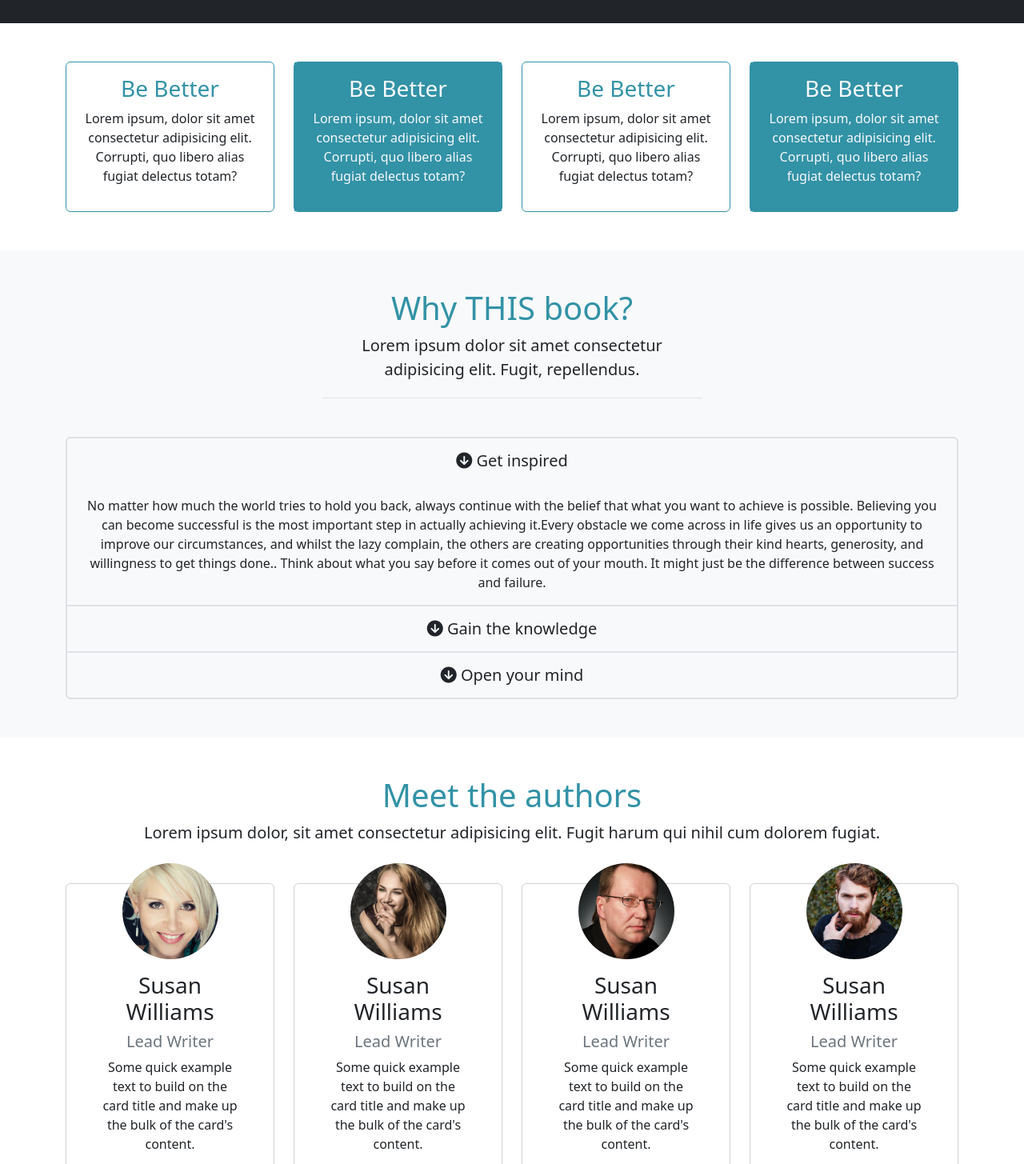
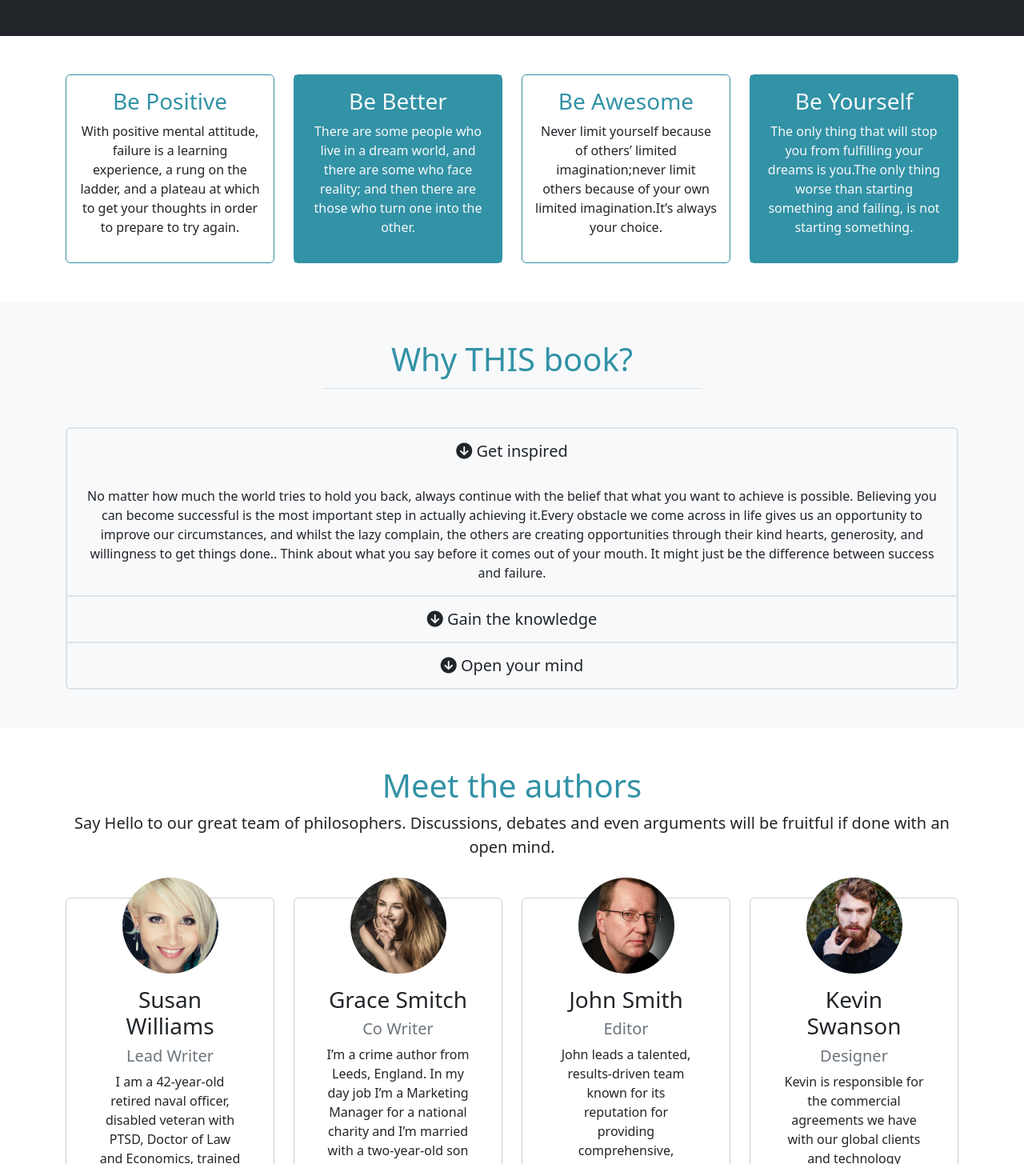
Before and after one commit to JamilIrshad/Muzika, a plain HTML site: page index.html in a window 1280 px wide. Shown: the part 690-2145 px from the top of the page at 80% size. Drawn offline with nearby package versions, Linux system fonts and the light colour scheme.

Commit message:
Completed the content of the website and updated the readme.md

```diff
--- a/css/style.css
+++ b/css/style.css
@@ -37,6 +37,11 @@ body {
     height: 80%;
 }
 
+.mb-resp {
+    margin-bottom: 1rem;
+  }
+
+
 .btn-mine {
     background-color: var(--dark-overlay);
 }
--- a/index.html
+++ b/index.html
@@ -27,7 +27,8 @@
                     You have successfully subscribed to our newsletter. Thank you for your interest in our book.
                 </div>
                 <div class="modal-footer">
-                    <button type="button" class="btn btn-secondary btn-mine text-light" data-bs-dismiss="modal" data-bs-target="#exampleModal">Acknowledge</button>
+                    <button type="button" class="btn btn-secondary btn-mine text-light" data-bs-dismiss="modal"
+                        data-bs-target="#exampleModal">Acknowledge</button>
                 </div>
             </div>
         </div>
@@ -84,7 +85,7 @@
                 <div class="row">
                     <div class="col-md-6">
                         <h1 class="display-2 pt-4 ">Do what you dream of...</h1>
-                        <p class="lead">Lorem ipsum dolor sit amet consectetur adipisicing elit. Odio, dolor.</p>
+                        <p class="lead">Dreams don't come true; they are true! Take action now !!</p>
 
                         <button class="btn btn-lg btn-outline-secondary text-light border-white"><i
                                 class="fa fa-arrow-right" aria-hidden="true"></i> Read More</button>
@@ -122,47 +123,48 @@
     <section class="py-5">
         <div class="container">
             <div class="row">
-                <div class="col-md-3">
+                <div class="col-md-3 d-flex align-items-stretch">
                     <div class="card mine-border text-center">
                         <div class="card-body">
                             <h3 class="text-mine">
-                                Be Better
+                                Be Positive
                             </h3>
-                            <p>Lorem ipsum, dolor sit amet consectetur adipisicing elit. Corrupti, quo libero alias
-                                fugiat delectus totam?</p>
+                            <p>
+                                With positive mental attitude, failure is a learning experience, a rung on the ladder,
+                                and a plateau at which to get your thoughts in order to prepare to try again.</p>
                         </div>
                     </div>
                 </div>
-                <div class="col-md-3">
+                <div class="col-md-3 d-flex align-items-stretch">
                     <div class="card mine-border text-center">
                         <div class="card-body text-light bg-mine">
                             <h3>
                                 Be Better
                             </h3>
-                            <p>Lorem ipsum, dolor sit amet consectetur adipisicing elit. Corrupti, quo libero alias
-                                fugiat delectus totam?</p>
+                            <p>There are some people who live in a dream world, and there are some who face reality; and
+                                then there are those who turn one into the other.</p>
                         </div>
                     </div>
                 </div>
-                <div class="col-md-3">
+                <div class="col-md-3 d-flex align-items-stretch">
                     <div class="card mine-border text-center">
                         <div class="card-body">
                             <h3 class="text-mine">
-                                Be Better
+                                Be Awesome
                             </h3>
-                            <p>Lorem ipsum, dolor sit amet consectetur adipisicing elit. Corrupti, quo libero alias
-                                fugiat delectus totam?</p>
+                            <p>Never limit yourself because of others’ limited imagination;never limit others because of
+                                your own limited imagination.It’s always your choice.</p>
                         </div>
                     </div>
                 </div>
-                <div class="col-md-3">
+                <div class="col-md-3 d-flex align-items-stretch">
                     <div class="card mine-border text-center">
                         <div class="card-body text-light bg-mine">
                             <h3>
-                                Be Better
+                                Be Yourself
                             </h3>
-                            <p>Lorem ipsum, dolor sit amet consectetur adipisicing elit. Corrupti, quo libero alias
-                                fugiat delectus totam?</p>
+                            <p>The only thing that will stop you from fulfilling your dreams is you.The only thing worse
+                                than starting something and failing, is not starting something.</p>
                         </div>
                     </div>
                 </div>
@@ -174,13 +176,10 @@
     <section id="about" class="py-5 bg-light">
         <div class="container text-center mb-5">
             <div class="row justify-content-center">
-                <div class="col-5 border-bottom">
+                <div class="col-5 border-bottom pb-1">
                     <h1 class="text-mine">
                         Why THIS book?
                     </h1>
-                    <p class="lead pb-1">
-                        Lorem ipsum dolor sit amet consectetur adipisicing elit. Fugit, repellendus.
-                    </p>
                 </div>
             </div>
         </div>
@@ -211,13 +210,12 @@
                     </h5>
                     <div id="collapseTwo" class="accordion-collapse collapse" data-bs-parent="#accordion">
                         <div class="accordion-body">
-                            No matter how much the world tries to hold you back, always continue with the belief that
-                            what you want to achieve is possible. Believing you can become successful is the most
-                            important step in actually achieving it.Every obstacle we come across in life gives us an
-                            opportunity to improve our circumstances, and whilst the lazy complain, the others are
-                            creating opportunities through their kind hearts, generosity, and willingness to get things
-                            done.. Think about what you say before it comes out of your mouth. It might just be the
-                            difference between success and failure.
+                            To have knowledge means to know or be aware of things. Knowledge is understanding gained
+                            through learning or experience. You read a recipe to gain knowledge about baking rhubarb
+                            pie. ... Knowledge can mean information and also deeper understanding.Gaining knowledge will
+                            help you become more self empowered and to look after yourself in more situations than
+                            before. It helps you understand yourself better, but also understand and appreciate the
+                            others as well.
                         </div>
                     </div>
                 </div>
@@ -228,13 +226,10 @@
                     </h5>
                     <div id="collapseThree" class="accordion-collapse collapse" data-bs-parent="#accordion">
                         <div class="accordion-body">
-                            No matter how much the world tries to hold you back, always continue with the belief that
-                            what you want to achieve is possible. Believing you can become successful is the most
-                            important step in actually achieving it.Every obstacle we come across in life gives us an
-                            opportunity to improve our circumstances, and whilst the lazy complain, the others are
-                            creating opportunities through their kind hearts, generosity, and willingness to get things
-                            done.. Think about what you say before it comes out of your mouth. It might just be the
-                            difference between success and failure.
+                            Be honest. This applies to every area of your life. Sketchiness is not an attractive trait.
+                            No more trying to cover up your baggage, sweeping things under the rug, withholding truth,
+                            blatant lying, or even telling seemingly ‘harmless’ white lies or half-truths – release the
+                            need to lie completely! <br> Start NOW!
                         </div>
                     </div>
                 </div>
@@ -248,11 +243,12 @@
         <div class="container">
             <h1 class="text-mine">Meet the authors</h1>
             <p class="lead">
-                Lorem ipsum dolor, sit amet consectetur adipisicing elit. Fugit harum qui nihil cum dolorem fugiat.
+                Say Hello to our great team of philosophers. Discussions, debates and even arguments will be fruitful if
+                done with an open mind.
             </p>
 
             <div class="row mt-5">
-                <div class="col-md-3">
+                <div class="col-md-3 d-flex align-items-stretch">
                     <div class="card p-4 hover">
                         <div class="img-mine">
                             <img src="./img/person1.jpg" class="card-img-top img-fluid" alt="...">
@@ -262,9 +258,8 @@
                             <h5 class="text-secondary">
                                 Lead Writer
                             </h5>
-                            <p class="card-text">Some quick example text to build on the card title and make up the bulk
-                                of
-                                the card's content.</p>
+                            <p class="card-text">I am a 42-year-old retired naval officer, disabled veteran with PTSD,
+                                Doctor of Law and Economics, trained Barrister, playwright and novelist.</p>
                             <div class="d-flex justify-content-center">
                                 <div class="p-4"><a href=""><i class="fa-brands fa-facebook text-white"></i></a></div>
                                 <div class="p-4"><a href=""><i class="fa-brands fa-twitter mx-4 text-white"></i></a>
@@ -274,19 +269,19 @@
                         </div>
                     </div>
                 </div>
-                <div class="col-md-3">
+                <div class="col-md-3 d-flex align-items-stretch">
                     <div class="card p-4 hover">
                         <div class="img-mine">
                             <img src="./img/person2.jpg" class="card-img-top img-fluid" alt="...">
                         </div>
                         <div class="card-body">
-                            <h3 class="card-title">Susan Williams</h3>
+                            <h3 class="card-title">Grace Smitch</h3>
                             <h5 class="text-secondary">
-                                Lead Writer
+                                Co Writer
                             </h5>
-                            <p class="card-text">Some quick example text to build on the card title and make up the bulk
-                                of
-                                the card's content.</p>
+                            <p class="card-text">I’m a crime author from Leeds, England. In my day job I’m a Marketing
+                                Manager for a national charity and I’m married with a two-year-old son who likes to keep
+                                me on my toes.</p>
                             <div class="d-flex justify-content-center">
                                 <div class="p-4"><a href=""><i class="fa-brands fa-facebook text-white"></i></a></div>
                                 <div class="p-4"><a href=""><i class="fa-brands fa-twitter mx-4 text-white"></i></a>
@@ -296,19 +291,19 @@
                         </div>
                     </div>
                 </div>
-                <div class="col-md-3">
+                <div class="col-md-3 d-flex align-items-stretch">
                     <div class="card p-4 hover">
                         <div class="img-mine">
                             <img src="./img/person3.jpg" class="card-img-top img-fluid" alt="...">
                         </div>
                         <div class="card-body">
-                            <h3 class="card-title">Susan Williams</h3>
+                            <h3 class="card-title">John Smith</h3>
                             <h5 class="text-secondary">
-                                Lead Writer
+                                Editor
                             </h5>
-                            <p class="card-text">Some quick example text to build on the card title and make up the bulk
-                                of
-                                the card's content.</p>
+                            <p class="card-text">John leads a talented, results-driven team known for its reputation for
+                                providing comprehensive, integrated marketing and strategic communications counsel that
+                                drives real business results.</p>
                             <div class="d-flex justify-content-center">
                                 <div class="p-4"><a href=""><i class="fa-brands fa-facebook text-white"></i></a></div>
                                 <div class="p-4"><a href=""><i class="fa-brands fa-twitter mx-4 text-white"></i></a>
@@ -318,19 +313,19 @@
                         </div>
                     </div>
                 </div>
-                <div class="col-md-3">
+                <div class="col-md-3 d-flex align-items-stretch">
                     <div class="card p-4 hover">
                         <div class="img-mine">
                             <img src="./img/person4.jpg" class="card-img-top img-fluid" alt="...">
                         </div>
                         <div class="card-body">
-                            <h3 class="card-title">Susan Williams</h3>
+                            <h3 class="card-title">Kevin Swanson</h3>
                             <h5 class="text-secondary">
-                                Lead Writer
+                                Designer
                             </h5>
-                            <p class="card-text">Some quick example text to build on the card title and make up the bulk
-                                of
-                                the card's content.</p>
+                            <p class="card-text">Kevin is responsible for the commercial agreements we have with our
+                                global clients and technology partners.His wide ranging experience has given him
+                                detailed knowledge of the design, retail and B2B industries.!</p>
                             <div class="d-flex justify-content-center">
                                 <div class="p-4"><a href=""><i class="fa-brands fa-facebook text-white"></i></a></div>
                                 <div class="p-4"><a href=""><i class="fa-brands fa-twitter mx-4 text-white"></i></a>
```
Also changed, not shown: img/architecture.png (added), img/screenshot.png (renamed from screenshot.png), 1 other file.
